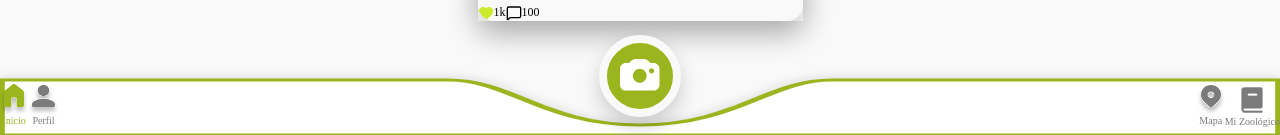
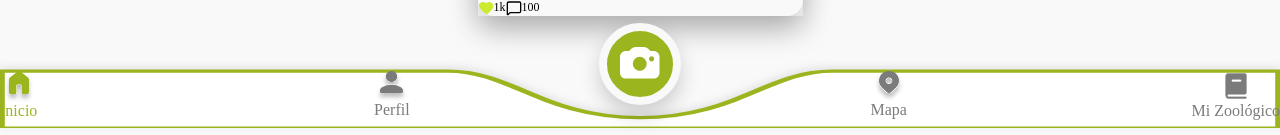
Before and after one commit to Queik5450/Zoa, a React (Vite) app in the folder frontend/: page / in a window 1280 px wide. Shown: the part 665-800 px from the top of the page. Built offline with nearby package versions, Linux system fonts and the light colour scheme.

Commit message:
feat: ya logre centrarlos un poco

```diff
--- a/frontend/src/components/BottomNav.jsx
+++ b/frontend/src/components/BottomNav.jsx
@@ -21,8 +21,8 @@ function BottomNav({ isScanning, onFileChange }) {
   };
 
   return (
-    <div className="relative mt-auto h-[90px] w-full">
-      <div className="absolute bottom-0 w-full h-[90px]">
+    <div className="relative mt-auto h-[100px] w-full">
+      <div className="absolute bottom-0 w-full h-[93px]">
         <svg viewBox="0 0 400 90" className="w-full h-full" preserveAspectRatio="none" style={{ filter: 'drop-shadow(0px -2px 4px rgba(0,0,0,0.1))' }}>
           <path
             d="M 0 35 L 140 35 C 160 35 170 80 200 80 C 230 80 240 35 260 35 L 400 35 L 400 90 L 0 90 Z"
@@ -33,45 +33,45 @@ function BottomNav({ isScanning, onFileChange }) {
         </svg>
       </div>
 
-      <div className="absolute bottom-0 w-full h-[120px] flex justify-between px-6 items-center">
+      <div className="absolute bottom-0 w-full h-[120px] flex justify-between px-10 items-center">
         {/* Left icons */}
-        <div className="flex gap-8 items-center pt-2">
+        <div className="flex w-[32%] justify-between px-2 items-center pt-2">
           <div className="flex flex-col items-center justify-center cursor-pointer" onClick={() => navigate('/')}>
             <span
-              className="h-8 w-8 flex items-center justify-center"
+              className="h-10 w-10 flex items-center justify-center"
               dangerouslySetInnerHTML={{ __html: tintSvg(homeSvg, location.pathname === '/' ? '#9bb51e' : '#7B7B7B') }}
             />
-            <span className={`text-[10px] mt-1 ${location.pathname === '/' ? 'text-[#9bb51e] font-semibold' : 'text-[#7B7B7B]'}`}>Inicio</span>
+            <span className={`text-xs mt-1 ${location.pathname === '/' ? 'text-[#9bb51e] font-semibold' : 'text-[#7B7B7B]'}`}>Inicio</span>
           </div>
           <div className="flex flex-col items-center justify-center cursor-pointer" onClick={() => navigate('/profile')}>
             <span
-              className="h-8 w-8 flex items-center justify-center"
+              className="h-10 w-10 flex items-center justify-center"
               dangerouslySetInnerHTML={{ __html: tintSvg(perfilSvg, location.pathname === '/profile' ? '#9bb51e' : '#7B7B7B') }}
             />
-            <span className={`text-[10px] mt-1 ${location.pathname === '/profile' ? 'text-[#9bb51e] font-semibold' : 'text-[#7B7B7B]'}`}>Perfil</span>
+            <span className={`text-xs mt-1 ${location.pathname === '/profile' ? 'text-[#9bb51e] font-semibold' : 'text-[#7B7B7B]'}`}>Perfil</span>
           </div>
         </div>
 
         {/* Right icons */}
-        <div className="flex gap-8 items-center pt-2">
+        <div className="flex w-[32%] justify-between px-2 items-center pt-2">
           <div className="flex flex-col items-center justify-center cursor-pointer" onClick={() => navigate('/map')}>
             <span
-              className="h-8 w-8 flex items-center justify-center"
+              className="h-10 w-10 flex items-center justify-center"
               dangerouslySetInnerHTML={{ __html: tintSvg(mapaSvg, location.pathname === '/map' ? '#9bb51e' : '#7B7B7B') }}
             />
-            <span className={`text-[10px] mt-1 ${location.pathname === '/map' ? 'text-[#9bb51e] font-semibold' : 'text-[#7B7B7B]'}`}>Mapa</span>
+            <span className={`text-xs mt-1 ${location.pathname === '/map' ? 'text-[#9bb51e] font-semibold' : 'text-[#7B7B7B]'}`}>Mapa</span>
           </div>
           <div className="flex flex-col items-center justify-center cursor-pointer" onClick={() => navigate('/zoo')}>
             <span
-              className="h-8 w-8 flex items-center justify-center"
+              className="h-10 w-10 flex items-center justify-center"
               dangerouslySetInnerHTML={{ __html: tintSvg(miZoologicoSvg, location.pathname === '/zoo' ? '#9bb51e' : '#7B7B7B') }}
             />
-            <span className={`text-[10px] mt-1 ${location.pathname === '/zoo' ? 'text-[#9bb51e] font-semibold' : 'text-[#7B7B7B]'}`}>Mi Zoológico</span>
+            <span className={`text-xs mt-1 ${location.pathname === '/zoo' ? 'text-[#9bb51e] font-semibold' : 'text-[#7B7B7B]'}`}>Mi Zoológico</span>
           </div>
         </div>
       </div>
 
-      <div className="absolute bottom-[20%] left-1/2 -translate-x-1/2">
+      <div className="absolute bottom-[30%] left-1/2 -translate-x-1/2">
         <input
           ref={fileInputRef}
           type="file"
```
